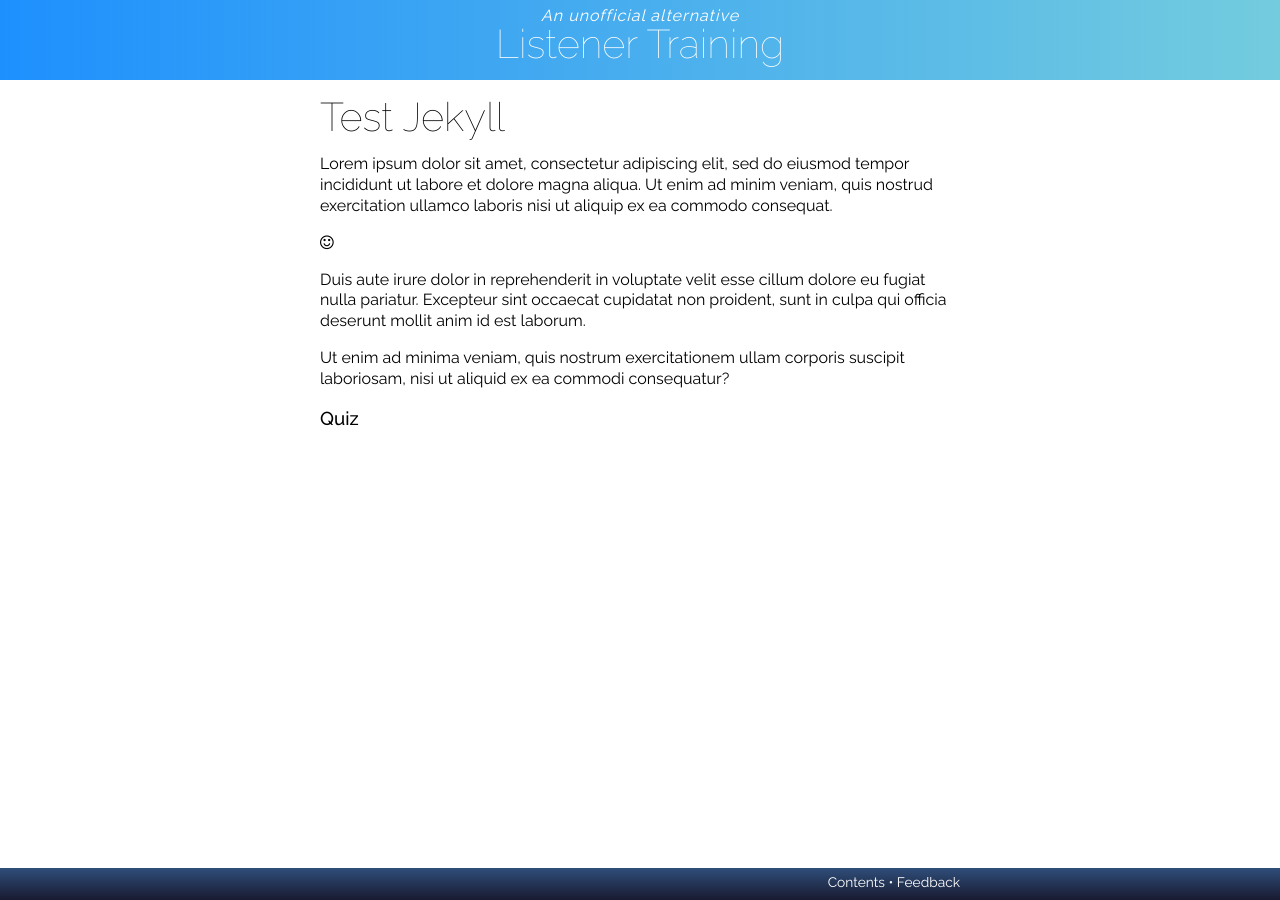
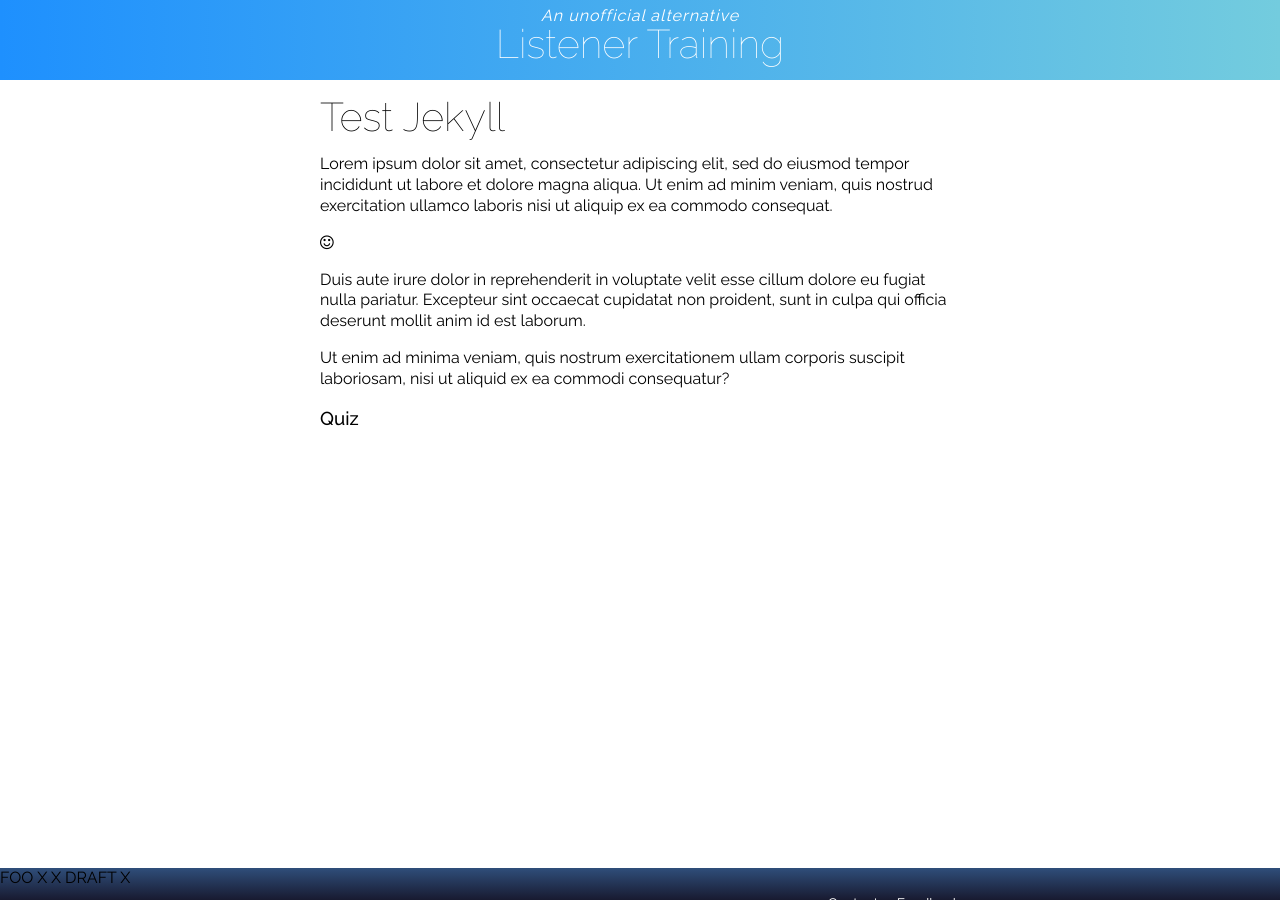
Before and after one commit to RarelyCharlie/rarelycharlie.github.io, a Jekyll site: the page built from test.md, in a window 1280 px wide. Built offline with Jekyll 4.4.1, drawn with Linux system fonts in a browser that asks for light colours; nearby versions of some CDN libraries.

Commit message:
try version

```diff
--- a/_layouts/listen.html
+++ b/_layouts/listen.html
@@ -1,4 +1,5 @@
 ---
+version: DRAFT
 ---
 <!DOCTYPE html>
 <html>
@@ -209,6 +210,7 @@ reviewpage = function () {
 <p id="next"></p>
 </div>
 <div id="footer">
+FOO {{ version }} X {{ page.version }} X {{ layout.version }} X
 <div id="footer-content"><a href="#" title="Table of Contents">Contents</a>&nbsp;&bull;&nbsp;<a href="#" title="Send feedback. (7 Cups login required.)">Feedback</a></div></div>
 </body>
 </html>
```
